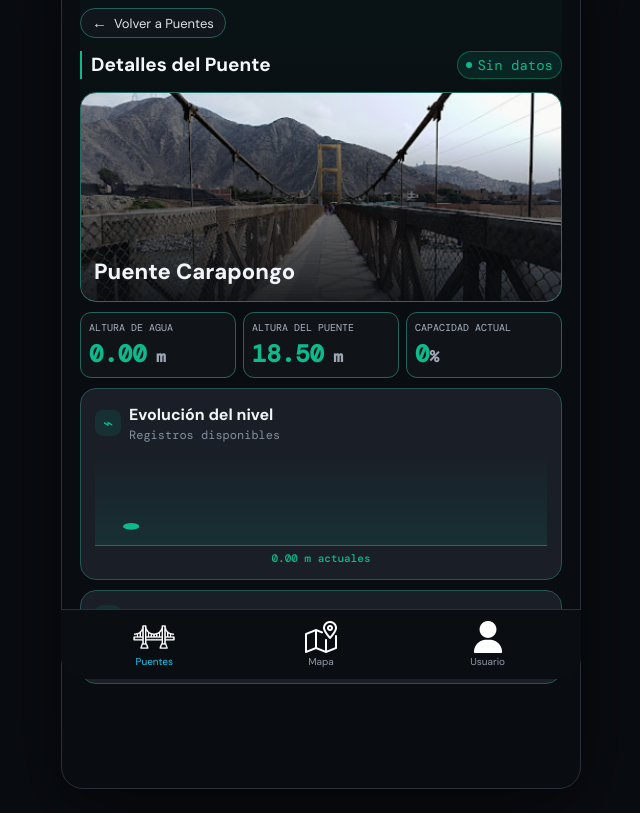
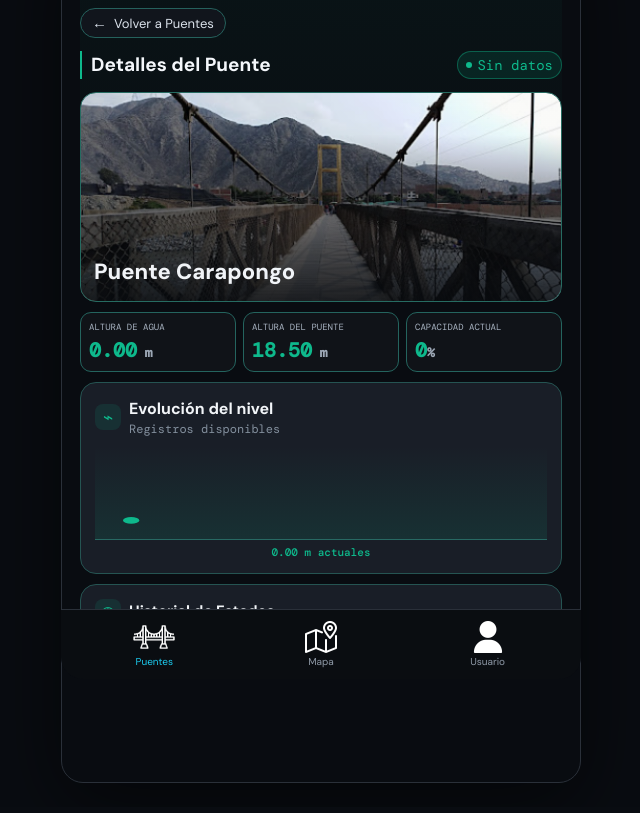
Before and after one commit to Benjamincalderonhumareda/Mayu-Appp, a plain HTML site: page index.html in a window 1280 px wide. Both pictures are taken after a click on the button 640 px from the left and 385 px from the top of the page. Shown: the part 97-910 px from the top of the page, without its empty margins (319-959 px from the left). Drawn offline with nearby package versions, Linux system fonts and the light colour scheme; no server answers.

Commit message:
Reduce font sizes in detail and chart cards

```diff
--- a/styles.css
+++ b/styles.css
@@ -798,7 +798,7 @@ body {
   color:var(--cyan)
 }
 .detail-current small {
-  font-size:16px;
+  font-size:13px;
   color:#9da8b6
 }
 .detail-page .chart-card,.detail-page .history-card {
@@ -2394,11 +2394,11 @@ body {
   border-color:#303846
 }
 .detail-current span {
-  font-size:10px;
+  font-size:9px;
   color:#a8b3c1
 }
 .detail-current b {
-  font-size:24px;
+  font-size:20px;
   color:#18c9e8
 }
 .chart-card,.history-card {
```
